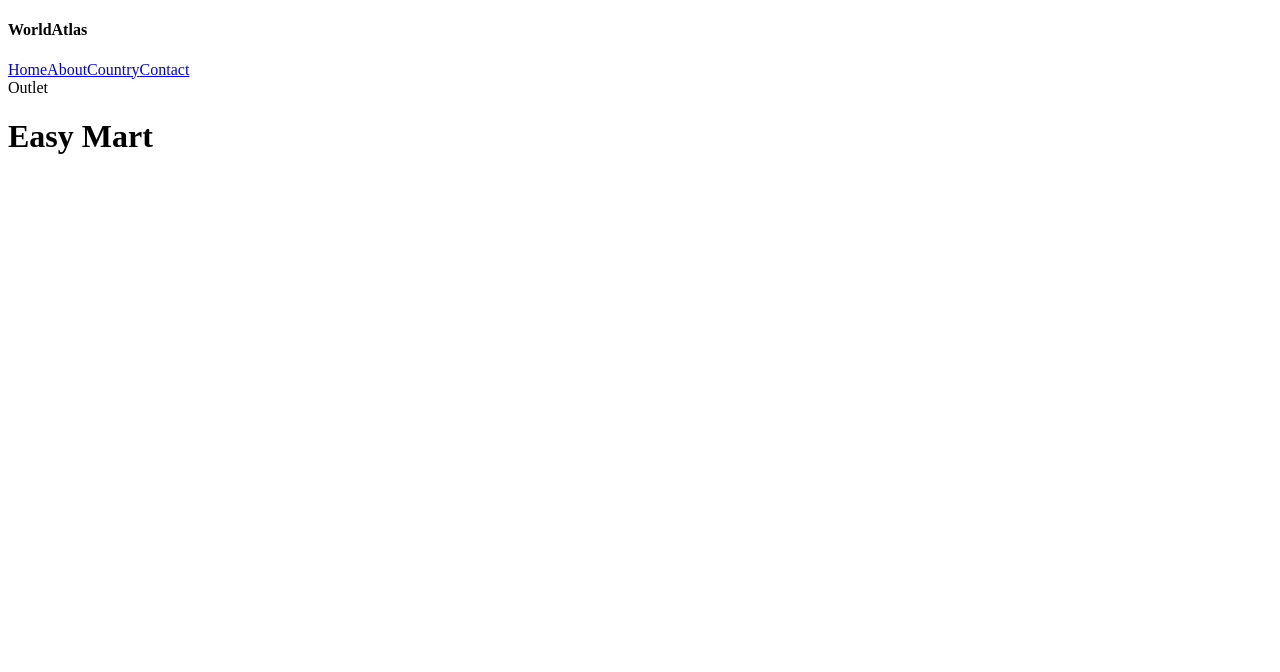
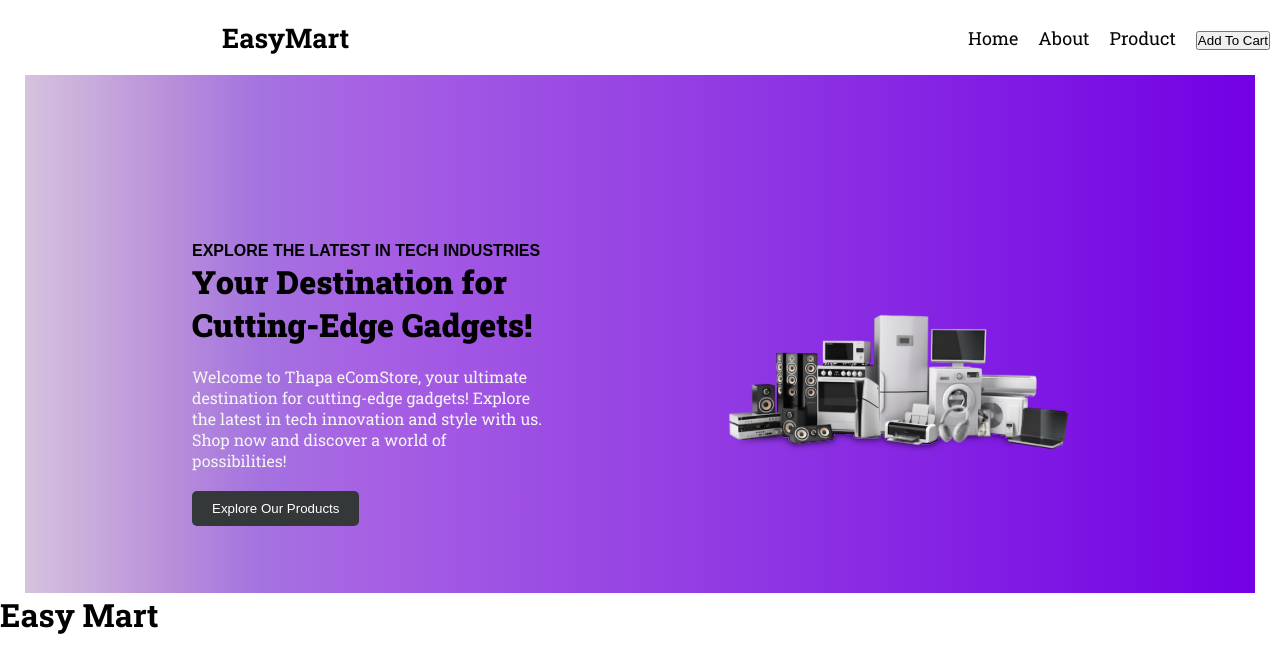
Before and after one commit to raviraj34/Easy_Mart, a React (Vite) app: page / in a window 1280 px wide. Shown: the top 672 px of the page. Built offline with nearby package versions, Linux system fonts and the light colour scheme.

Commit message:
HEROSECTION ADDED

```diff
--- a/src/App.css
+++ b/src/App.css
@@ -0,0 +1,112 @@
+
+@import url('https://fonts.googleapis.com/css2?family=Lato:ital,wght@0,100;0,300;0,400;0,700;0,900;1,100;1,300;1,400;1,700;1,900&family=Roboto+Slab:wght@100..900&display=swap');
+
+
+
+*{
+    margin: 0;
+    padding: 0;
+    box-sizing: border-box;
+
+}
+
+
+body{
+    font-family: "Roboto Slab", serif;
+}
+
+.header{
+    display: flex;
+    justify-content: space-between;
+    align-items: center;
+    padding: 20px 10px;
+    background-color: rgb(255, 255, 255);
+}
+
+.appname {
+    font-size: large;
+    position: relative;
+    left: 212px;
+}
+
+.routes{
+    gap: 20px;
+    display: flex;
+    position: relative;
+    font-size: 18px;
+
+}
+.routes a{
+    text-decoration: none;
+    color: rgb(5, 5, 5);
+
+}
+
+ .container{
+    padding-top: 100px;
+    margin: 34px;
+
+    align-items: center;
+}
+
+.grid{
+    display: grid;
+}
+
+.grid-2-col{
+    grid-template-columns: repeat(2,1fr);
+}
+
+.mainsection{
+    background-color: blue;
+    margin: 0px 25px;
+}
+
+.rightcontainer img{
+    width: 65%;
+
+}
+
+.mainsection{
+    background: rgb(2,0,36);
+    background: linear-gradient(90deg, rgba(2,0,36,1) 0%, rgba(159,78,240,1) 0%, rgba(214,195,222,1) 0%, rgba(184,142,218,1) 12%, rgba(164,115,223,1) 19%, rgba(167,98,227,1) 27%, rgba(114,0,228,1) 100%);
+   padding: 33px;
+}
+
+.leftcontainer{
+    width: 22rem;
+    /* justify-content: center; */
+    /* right: -151px; */
+    left: 100px;
+    position: relative;
+}
+
+.hero-subheading{
+    text-transform: uppercase;
+    font: menu;
+    font-weight: 700;
+
+}
+
+.hero-heading{
+    font-weight: 900;
+
+}
+
+.hero-para{
+    margin: 20px 0px;
+    color: whitesmoke;
+}
+
+.rightcontainer{
+    right: -82px;
+    position: relative;
+}
+
+.explorebtn{
+    padding: 10px 20px;
+    background-color: rgb(53, 56, 56);
+    border: none;
+    border-radius: 5px;
+    color: white;
+}
--- /dev/null
+++ b/src/components/Herosection.jsx
@@ -0,0 +1,31 @@
+export const Herosection = () => {
+    return (
+        <main>
+            <div className="mainsection">
+
+                <div className="container grid grid-2-col ">
+                    <div className="leftcontainer">
+
+                    <p class="hero-subheading">Explore the Latest in Tech Industries</p>
+            <h1 class="hero-heading">
+              Your Destination for Cutting-Edge Gadgets!
+            </h1>
+            <p class="hero-para">
+              Welcome to Thapa eComStore, your ultimate destination for
+              cutting-edge gadgets! Explore the latest in tech innovation and
+              style with us. Shop now and discover a world of possibilities!
+            </p>
+            <div class="hero-btn">
+              <button className="explorebtn">Explore Our Products</button>
+            </div>
+
+                    </div>
+                    <div className="rightcontainer">
+                        <img src="/img/heroSection.svg" alt="" srcset="" />
+                    </div>
+                </div>
+
+            </div>
+        </main>
+    );
+};
--- a/src/components/ui/AppLayout.jsx
+++ b/src/components/ui/AppLayout.jsx
@@ -1,15 +1,16 @@
 import { Header } from './Header'
-import { Outlet } from './Outlet'
+
 import { Footer } from './Footer'
+import { Outlet } from 'react-router-dom';
 
 export const AppLayout = () =>{
     return(
-        <>
+        <div>
         <Header />
         <Outlet />
         <Footer />
 
 
-        </>
+        </div>
     )
 }
--- a/src/components/ui/Footer.jsx
+++ b/src/components/ui/Footer.jsx
@@ -1,7 +1,7 @@
 export const Footer = () => {
     return (
-        <header className="header">
+        <footer className="footer">
             <h1>Easy Mart</h1>
-        </header>
+        </footer>
     );
 };
--- a/src/components/ui/Header.jsx
+++ b/src/components/ui/Header.jsx
@@ -1,18 +1,22 @@
 import { NavLink } from "react-router-dom"
 
-export const Header = () =>{
+export const Header = () => {
 
 
-    return(
+    return (
         <div className="header">
-        <h4>WorldAtlas</h4>
-        <nav className="routes">
-            <NavLink to="/">Home</NavLink>
-            <NavLink to="/About">About</NavLink>
-            <NavLink to="/Product">Country</NavLink>
-            <NavLink to="/AddToCart">Contact</NavLink>
-        </nav>
-
+            <div className="appname">
+                <h2>EasyMart</h2>
+            </div>
+            <div className="navbar">
+                <nav className="routes">
+                    <NavLink to="/">Home</NavLink>
+                    <NavLink to="/About">About</NavLink>
+                    <NavLink to="/Product">Product</NavLink>
+                    <NavLink to="/AddToCart">
+                    <button>Add To Cart</button></NavLink>
+                </nav>
+            </div>
         </div>
     )
 }
--- a/src/pages/About.jsx
+++ b/src/pages/About.jsx
@@ -0,0 +1,7 @@
+export const About = () => {
+    return (
+        <div>
+            <h1>about section </h1>
+        </div>
+    );
+};
--- a/src/pages/Home.jsx
+++ b/src/pages/Home.jsx
@@ -0,0 +1,10 @@
+import { Herosection } from "../components/Herosection";
+
+export const Home = () => {
+    return (
+        <div>
+
+            <Herosection />
+        </div>
+    );
+};
```
Also changed, not shown: src/App.jsx (+9 -4 lines), public/img/heroSection.svg (added).
